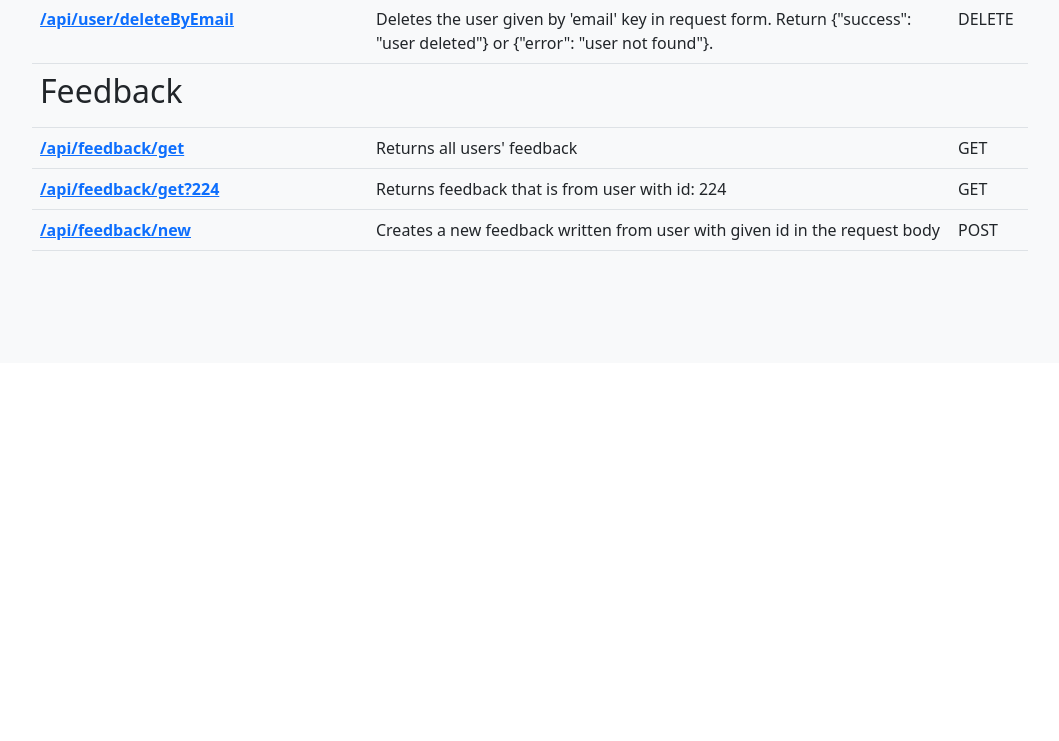
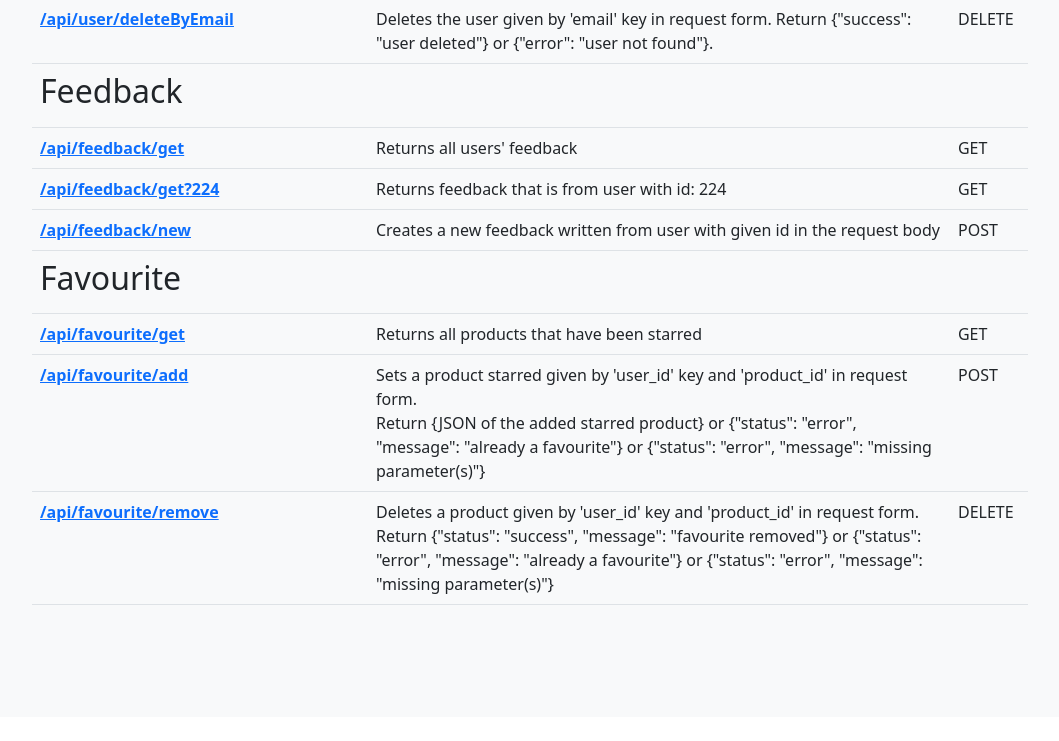
Before and after one commit to adam-poulton/server, a Flask app: page / in a window 1280 px wide. Shown: the part 1033-1774 px from the top of the page, without its empty margins (110-1169 px from the left). Before the commit the page ends 1284 px from the top, so only its background shows below. Run offline with Flask 2, Linux system fonts and the light colour scheme.

Commit message:
Update index page about favourite APIs

```diff
--- a/server/templates/index.html
+++ b/server/templates/index.html
@@ -152,6 +152,26 @@
                                 <td>Creates a new feedback written from user with given id in the request body</td>
                                 <td>POST</td>
                             </tr>
+                            <tr>
+                                <td><h2>Favourite</h2></td>
+                                <td><br/></td>
+                                <td><br/></td>
+                            </tr>
+                            <tr>
+                                <th scope="row"><a href="/api/favourite/get">/api/favourite/get</a></th>
+                                <td>Returns all products that have been starred</td>
+                                <td>GET</td>
+                            </tr>
+                            <tr>
+                                <th scope="row"><a href="/api/favourite/add">/api/favourite/add</a></th>
+                                <td>Sets a product starred given by 'user_id' key and 'product_id' in request form. <br>Return {JSON of the added starred product} or {"status": "error", "message": "already a favourite"} or {"status": "error", "message": "missing parameter(s)"} </td>
+                                <td>POST</td>
+                            </tr>
+                            <tr>
+                                <th scope="row"><a href="/api/favourite/remove">/api/favourite/remove</a></th>
+                                <td>Deletes a product given by 'user_id' key and 'product_id' in request form.  <br>Return {"status": "success", "message": "favourite removed"} or {"status": "error", "message": "already a favourite"} or {"status": "error", "message": "missing parameter(s)"}</td>
+                                <td>DELETE</td>
+                            </tr>
                         </tbody>
                     </table>
                 </div>
```
